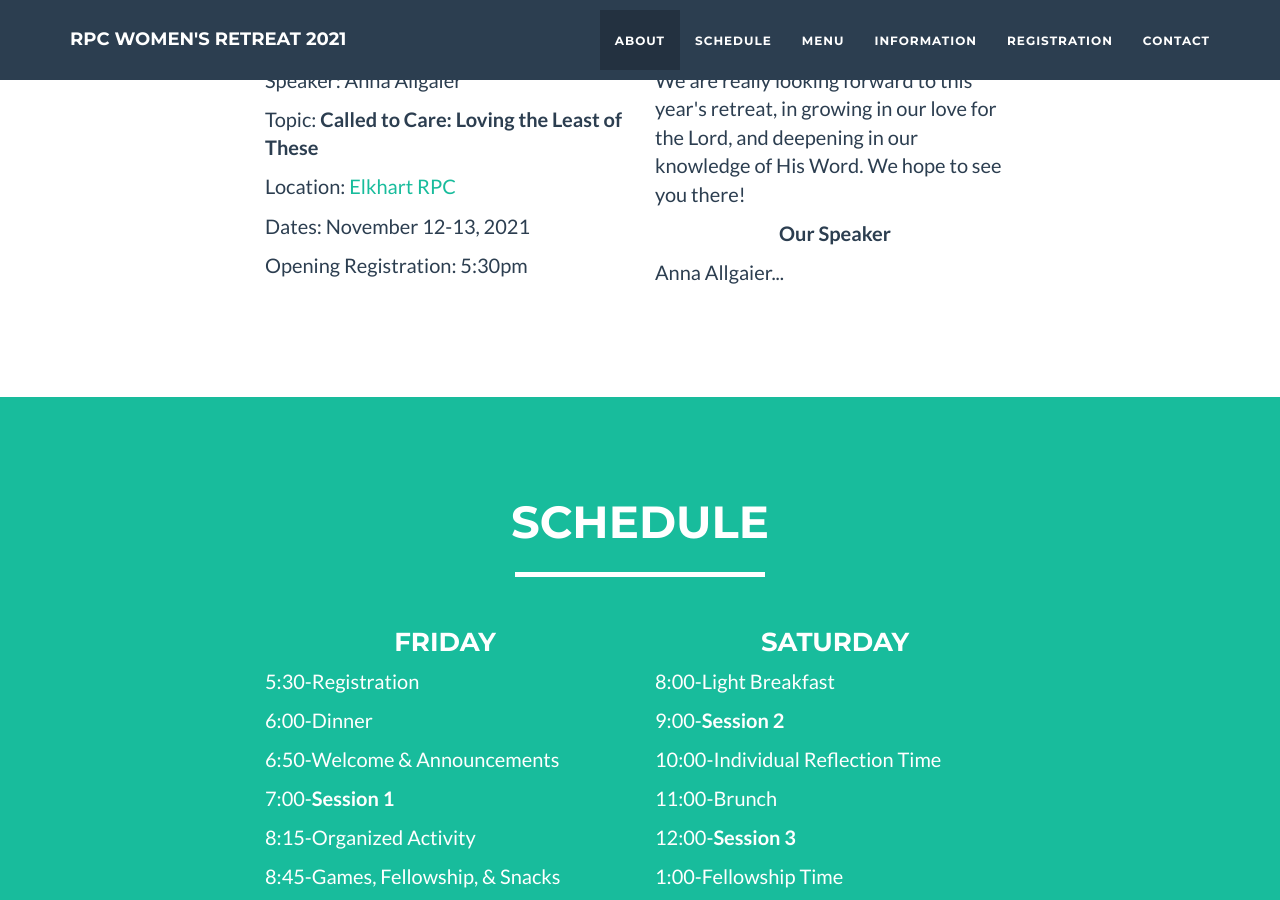
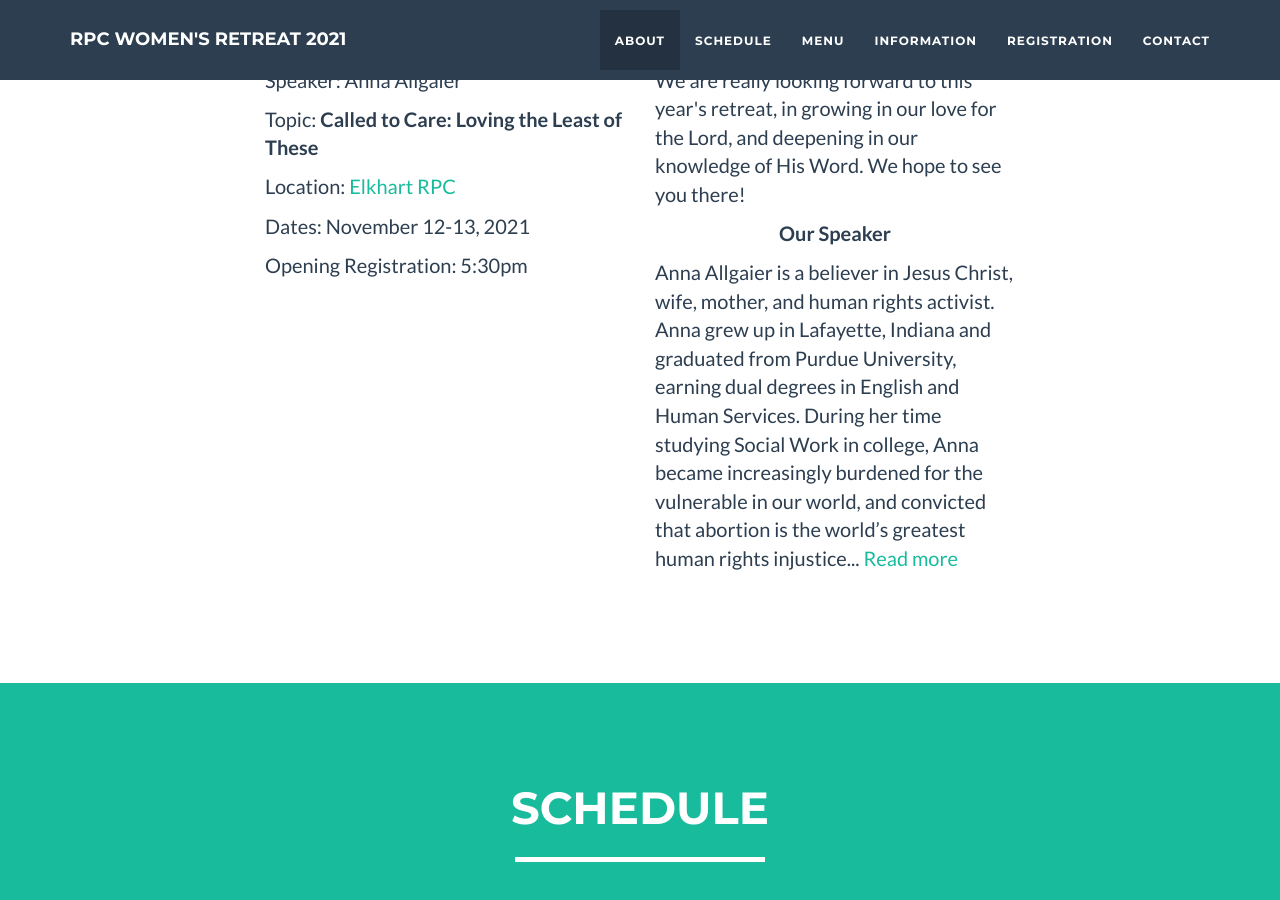
Before and after one commit to blackary/rpwomensretreat.github.io, a Jekyll site: the page built from _posts/2019-08-13-whitney-gamble.markdown, in a window 1280 px wide and 900 px high, scrolled down 643 px. Built offline with Jekyll 4.4.1, drawn with Linux system fonts in a browser that asks for light colours.

Commit message:
Added anna bio

```diff
--- a/_config.yml
+++ b/_config.yml
@@ -16,9 +16,9 @@ closing_remarks: 2:30pm
 
 welcome_text: "We are really looking forward to this year's retreat, in growing in our love for the Lord, and deepening in our knowledge of His Word. We hope to see you there!"
 
-bio: 'Anna Allgaier...'
+bio: "Anna Allgaier is a believer in Jesus Christ, wife, mother, and human rights activist. Anna grew up in Lafayette, Indiana and graduated from Purdue University, earning dual degrees in English and Human Services. During her time studying Social Work in college, Anna became increasingly burdened for the vulnerable in our world, and convicted that abortion is the world’s greatest human rights injustice..."
 
-#bio_link: '<a href="#portfolioModal-1" clasks="portfolio-link" data-toggle="modal">Read more</a>'
+bio_link: '<a href="#portfolioModal-1" clasks="portfolio-link" data-toggle="modal">Read more</a>'
 
 schedule_coming_soon: '
     <div class="col-lg-8 col-lg-offset-2 text-center">
--- a/_includes/about.html
+++ b/_includes/about.html
@@ -30,7 +30,7 @@
                 </p>
                 <p>
                     {{ site.bio }}
-                    <!--{{ site.bio_link }}-->
+                    {{ site.bio_link }}
                 </p>
             </div>
         </div>
--- a/_posts/2019-08-13-whitney-gamble.markdown
+++ b/_posts/2019-08-13-whitney-gamble.markdown
@@ -1,6 +1,6 @@
 ---
 layout: default
-modal-id: 1
+modal-id: 2
 date: 2019-08-13
 img: speakers/gamble.jpeg
 alt: image-alt
```
Also changed, not shown: _posts/2021-10-07-anna-allgaier.markdown (added, +19 -0 lines), img/speakers/allgaier.jpg (added).
